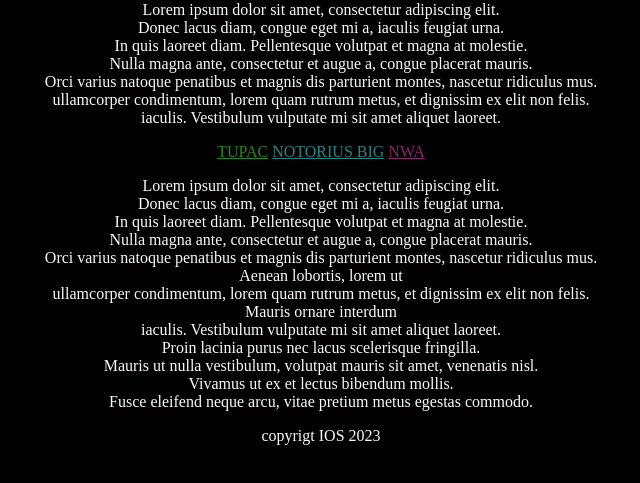
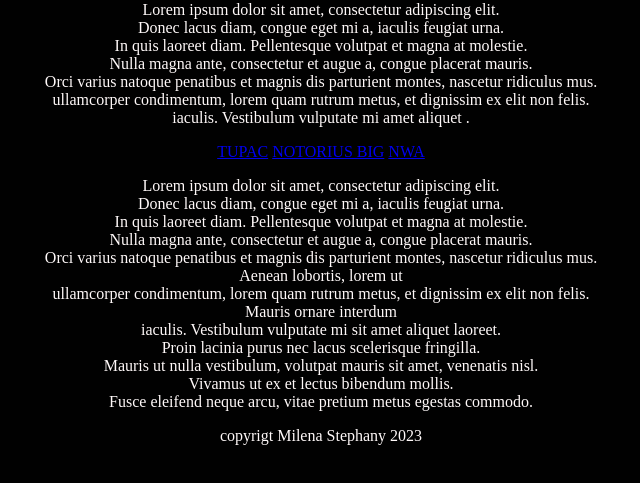
Before and after one commit to m1lenastephany/IOS-CURSO, a plain HTML site: page milena stephany/WORKSPACE/HTML/HTML/cssIntroducao.html in a window 1280 px wide. Shown: the part 79-562 px from the top of the page, without its empty margins (319-959 px from the left). Drawn offline with Linux system fonts and the light colour scheme.

Commit message:
atualização

```diff
--- a/milena stephany/WORKSPACE/HTML/HTML/cssIntroducao.html
+++ b/milena stephany/WORKSPACE/HTML/HTML/cssIntroducao.html
@@ -14,7 +14,8 @@
 
 <body>
 
-    <h1 align="center" style="color:deeppink;strong"> ICONES DO RAP </h1>
+    <h1 align="center" style="color:deeppink strong"> ICONES DO RAP </h1>
+
 
     <p align="center"> Lorem ipsum dolor sit amet, consectetur adipiscing elit. <br>
         Donec lacus diam, congue eget mi a, iaculis feugiat urna.<br>
@@ -22,12 +23,12 @@
         Nulla magna ante, consectetur et augue a, congue placerat mauris.<br>
         Orci varius natoque penatibus et magnis dis parturient montes, nascetur ridiculus mus.<br>
         ullamcorper condimentum, lorem quam rutrum metus, et dignissim ex elit non felis.<br>
-        iaculis. Vestibulum vulputate mi sit amet aliquet laoreet. <br> </p>
+        iaculis. Vestibulum vulputate mi amet aliquet . <br> </p>
 
     <nav align="center">
-        <a style="color:rgb(42, 130, 42);bold" href="https://www.youtube.com/watch?v=H1HdZFgR-aA"> TUPAC</a>
-        <a style="color:rgb(42, 130, 129);bold" href="https://www.youtube.com/watch?v=phaJXp_zMYM"> NOTORIUS BIG</a>
-        <a style="color:rgb(130, 42, 105);bold" href="https://www.youtube.com/watch?v=TMZi25Pq3T8"> NWA </a>
+        <a style="color:(42, 130, 42) bold" href="https://www.youtube.com/watch?v=H1HdZFgR-aA"> TUPAC</a>
+        <a style="color:rgb(42, 130, 129) bold" href="https://www.youtube.com/watch?v=phaJXp_zMYM"> NOTORIUS BIG</a>
+        <a style="color:rgb(130, 42, 105) bold" href="https://www.youtube.com/watch?v=TMZi25Pq3T8"> NWA </a>
     </nav>
     <p align="center"> Lorem ipsum dolor sit amet, consectetur adipiscing elit. <br>
         Donec lacus diam, congue eget mi a, iaculis feugiat urna.<br>
@@ -43,7 +44,7 @@
         Vivamus ut ex et lectus bibendum mollis.<br>
         Fusce eleifend neque arcu, vitae pretium metus egestas commodo.<br></p>
     </p>
-    <footer align="center" small> copyrigt IOS 2023</footer>
+    <footer align="center" small> copyrigt Milena Stephany 2023</footer>
 </body>
 
 </html>
```
